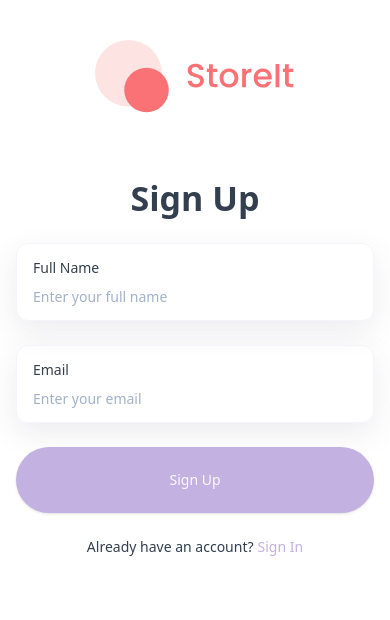
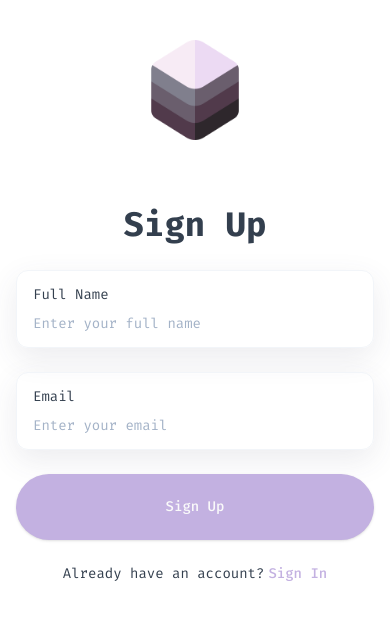
Before and after one commit to Akash12-sudo/local-storage, a Next.js app: page /sign-up in a window 390 px wide. Shown: the top 620 px of the page. Built offline with nearby package versions, Linux system fonts and the light colour scheme; no server answers.

Commit message:
fixed main page bug and changed font style

```diff
--- a/app/(auth)/layout.tsx
+++ b/app/(auth)/layout.tsx
@@ -6,13 +6,16 @@ const Layout = ({ children }: { children: React.ReactNode }) => {
     <div className="flex min-h-screen">
       <section className="hidden w-1/2 items-center justify-center bg-brand p-10 lg:flex xl:w-2/5">
         <div className="flex max-h-[800px] max-w-[430px] flex-col justify-center space-y-12">
+          <div className="flex w-full h-full justify-start items-center gap-x-4">
           <Image
-            src="/assets/icons/logo-full.svg"
+            src="/assets/icons/locStore-icon.png"
             alt="logo"
-            width={224}
+            width={70}
             height={82}
             className="h-auto"
           />
+          <p className='h1 text-white'>locStore</p>
+          </div>
           <div className="space-y-5 text-white">
             <h1 className="h1">Manage your files the best way</h1>
             <p className="body-1">
@@ -32,11 +35,11 @@ const Layout = ({ children }: { children: React.ReactNode }) => {
       <section className="flex flex-1 flex-col items-center bg-white p-4 py-10 lg:justify-center lg:p-10 lg:py-0">
         <div className="mb-16 lg:hidden">
           <Image
-            src="/assets/icons/logo-full-brand.svg"
+            src="/assets/icons/locStore-icon.png"
             alt="logo"
-            width={224}
-            height={82}
-            className="h-auto w-[200px] lg:w-[250px]"
+            width={52}
+            height={52}
+            className="h-auto w-[100px] lg:w-[150px]"
           />
         </div>
         {children}
--- a/app/(root)/page.tsx
+++ b/app/(root)/page.tsx
@@ -3,8 +3,10 @@ import Chart from '@/components/Chart';
 import SummaryCard from '@/components/SummaryCard';
 import RecentFilesUploaded from '@/components/RecentFilesUploaded';
 import { fetchCurrentUser } from '@/lib/actions/user.action';
+import SignIn from '../(auth)/sign-in/page';
 
 const Dashboard = async () => {
+
   const [files, currentUser, totalSpace, typeSummary] = await Promise.all([
     getFiles({ types: [], limit: 10 }),
     fetchCurrentUser(),
@@ -14,7 +16,10 @@ const Dashboard = async () => {
 
   const types = ["images", 'documents', 'media', 'others'];
 
-  console.log('Types Summary... ', typeSummary);
+  // console.log('Types Summary... ', typeSummary);
+  if (!currentUser) {
+    // return router.push('/sign-in');
+  }
 
   return (
     <div className="dashboard-container">
--- a/app/globals.css
+++ b/app/globals.css
@@ -1,6 +1,14 @@
 @tailwind base;
 @tailwind components;
 @tailwind utilities;
+
+:root {
+  --font-fira-code: 'Fira Code', monospace;
+}
+
+body {
+  font-family: var(--font-fira-code); /* Set Fira Code as the default font for the body */
+}
 
 @layer base {
   * {
--- a/app/layout.tsx
+++ b/app/layout.tsx
@@ -1,11 +1,17 @@
 import type { Metadata } from 'next';
 import './globals.css';
-import { Poppins  } from 'next/font/google';
+import { Poppins, Fira_Code } from 'next/font/google';
 
 const poppins = Poppins({
   subsets: ['latin'],
   weight: ['100', '200', '300', '400', '500', '600', '700', '800', '900'],
   variable: '--font-poppins',
+});
+
+const firaCode = Fira_Code({
+  subsets: ['latin'],
+  weight: ['300', '400', '500', '600', '700'], // Add weights as needed
+  variable: '--font-fira-code',               // Define the CSS variable for the font
 });
 
 export const metadata: Metadata = {
@@ -21,7 +27,7 @@ export default function RootLayout({
 }>) {
   return (
     <html lang="en">
-      <body className={`${poppins.variable}  antialiased`}>{children}</body>
+      <body className={`${firaCode.variable}  antialiased`}>{children}</body>
     </html>
   );
 }
```
Also changed, not shown: public/assets/icons/locStore-icon.png, 1 other file (tests, documents, lock files or other folders).
